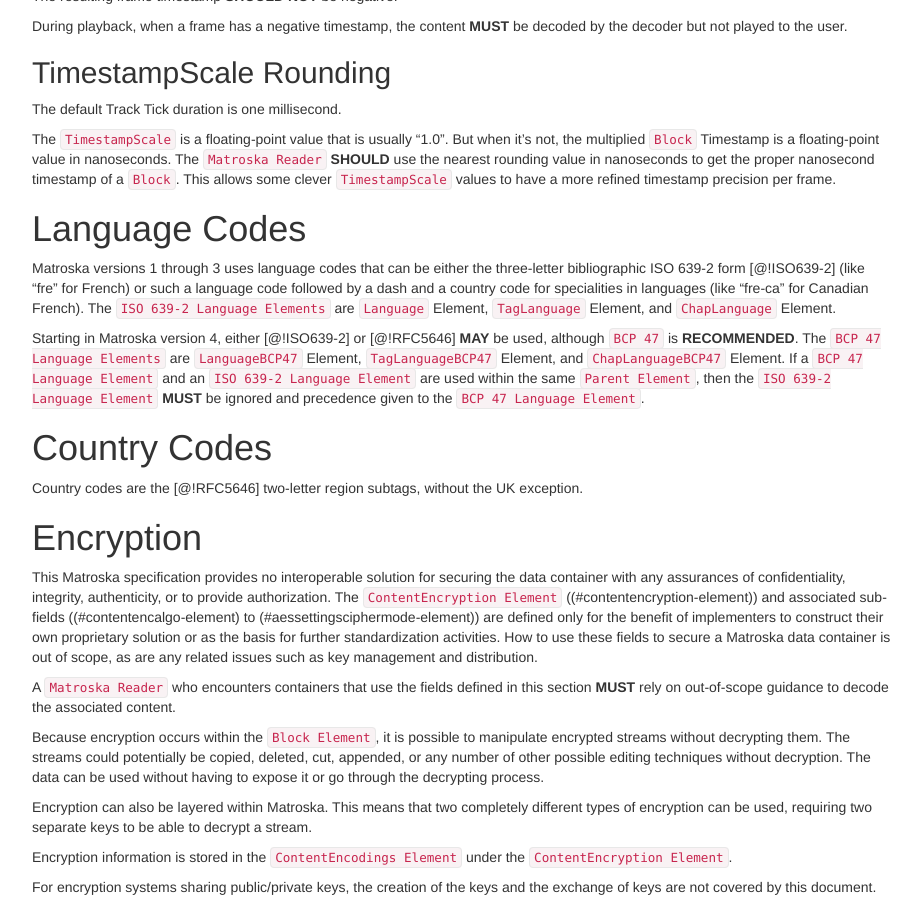
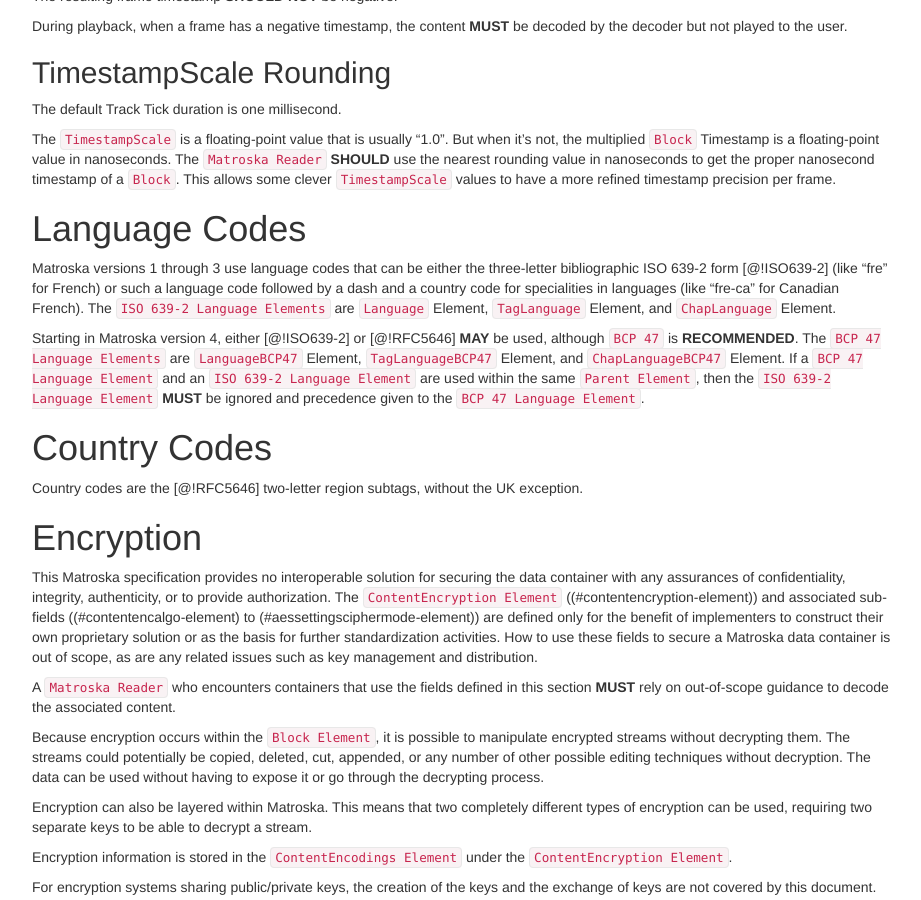
Before and after one commit to ietf-wg-cellar/matroska-specification, a Jekyll site: the page built from notes.md, in a window 1280 px wide and 900 px high, scrolled down 10826 px. Shown: the whole window, without its empty margins (273-1194 px from the left). Built offline with Jekyll 4.4.1, drawn with Linux system fonts in a browser that asks for light colours; our own code applies the rules of GitHub Pages for plain Markdown files; some of the changed text lies outside the part shown.

Commit message:
Fix plural usage

```diff
--- a/ebml_matroska.xml
+++ b/ebml_matroska.xml
@@ -67,7 +67,7 @@
   </element>
   <element name="ChapterTranslate" path="\Segment\Info\ChapterTranslate" id="0x6924" type="master">
     <documentation lang="en" purpose="definition">The mapping between this `Segment` and a segment value in the given Chapter Codec.</documentation>
-    <documentation lang="en" purpose="rationale">Chapter Codec may need to address different segments, but they may not know of the way to identify such segments when stored in Matroska.
+    <documentation lang="en" purpose="rationale">Chapter Codecs may need to address different segments, but they may not know of the way to identify such segments when stored in Matroska.
 This element and its child elements add a way to map the internal segments known to the Chapter Codec to the Segment IDs in Matroska.
 This allows remuxing a file with Chapter Codec without changing the content of the codec data, just the `Segment` mapping.</documentation>
   </element>
@@ -491,7 +491,7 @@
   </element>
   <element name="TrackTranslate" path="\Segment\Tracks\TrackEntry\TrackTranslate" id="0x6624" type="master">
     <documentation lang="en" purpose="definition">The mapping between this `TrackEntry` and a track value in the given Chapter Codec.</documentation>
-    <documentation lang="en" purpose="rationale">Chapter Codec may need to address content in a specific track, but they may not know of the way to identify tracks in Matroska.
+    <documentation lang="en" purpose="rationale">Chapter Codecs may need to address content in a specific track, but they may not know of the way to identify tracks in Matroska.
 This element and its child elements add a way to map the internal tracks known to the Chapter Codec to the track IDs in Matroska.
 This allows remuxing a file with Chapter Codec without changing the content of the codec data, just the track mapping.</documentation>
   </element>
--- a/notes.md
+++ b/notes.md
@@ -691,7 +691,7 @@
 
 # Language Codes
 
-Matroska versions 1 through 3 uses language codes that can be either the three-letter
+Matroska versions 1 through 3 use language codes that can be either the three-letter
 bibliographic ISO 639-2 form [@!ISO639-2] (like "fre" for French)
 or such a language code followed by a dash and a country code for specialities in languages (like "fre-ca" for Canadian French).
 The `ISO 639-2 Language Elements` are `Language` Element, `TagLanguage` Element, and `ChapLanguage` Element.
```
Also changed, not shown: other parts of notes.md (+1 -1 lines), diagram.md (+1 -1 lines), iana_matroska_ids.md (+1 -1 lines), index_matroska.md (+2 -2 lines).
